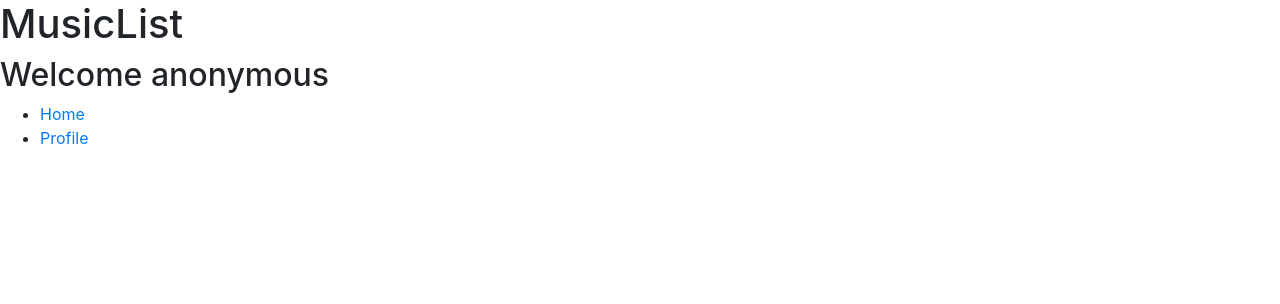
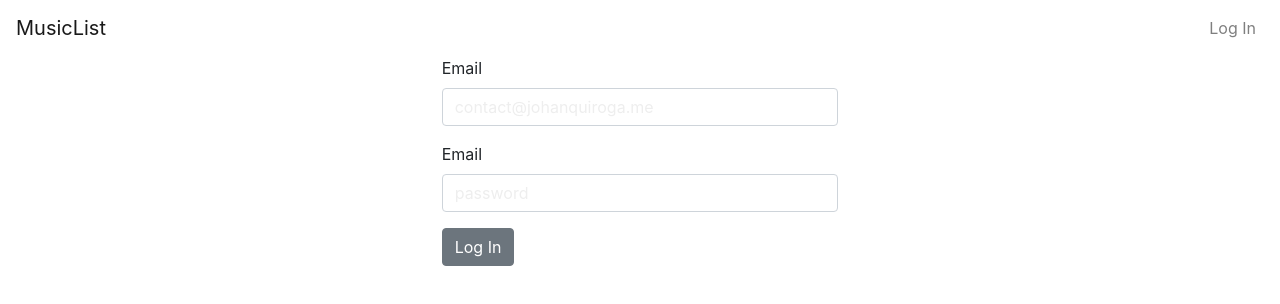
Before and after one commit to johanquiroga/MusicList, a React app: page /account/login in a window 1280 px wide. Shown: the top 304 px of the page. Built offline with nearby package versions, Linux system fonts and the light colour scheme; the HTML template or start-up script is replaced by a standard one.

Commit message:
Added login form page

```diff
--- a/package.json
+++ b/package.json
@@ -36,7 +36,7 @@
     "react-dom": "^16.4.0",
     "react-router-dom": "^4.2.2",
     "reactstrap": "^6.0.1",
-    "sass-loader": "^7.0.1",
+    "sass-loader": "^7.0.2",
     "serve-favicon": "~2.4.5",
     "style-loader": "^0.21.0",
     "webpack": "^4.10.2",
--- a/src/components/Template.jsx
+++ b/src/components/Template.jsx
@@ -3,6 +3,7 @@ import { BrowserRouter as Router, Route } from 'react-router-dom';
 
 import Header from './shared/Header';
 import HomePage from './home/HomePage';
+import LoginPage from './account/LoginPage';
 import ProfilePage from './account/ProfilePage';
 
 export default function Template() {
@@ -12,6 +13,7 @@ export default function Template() {
         <Header username="anonymous" />
         <section className="page-content container-fluid">
           <Route exact path="/" component={HomePage} />
+          <Route path="/account/login" component={LoginPage} />
           <Route path="/account/profile/:id" component={ProfilePage} />
         </section>
       </div>
--- /dev/null
+++ b/src/components/account/LoginPage.jsx
@@ -0,0 +1,40 @@
+import React from 'react';
+import { Button, Form, FormGroup, Label, Input } from 'reactstrap';
+
+class LoginPage extends React.Component {
+  constructor(props) {
+    super(props);
+  }
+
+  render() {
+    return (
+      <div className="row justify-content-center">
+        <div className="col-10 col-sm-7 col-md-5 col-lg-4">
+          <Form>
+            <FormGroup>
+              <Label htmlFor="exampleEmail">Email</Label>
+              <Input
+                type="email"
+                name="email"
+                id="exampleEmail"
+                placeholder="contact@johanquiroga.me"
+              />
+            </FormGroup>
+            <FormGroup>
+              <Label htmlFor="examplePassword">Email</Label>
+              <Input
+                type="password"
+                name="password"
+                id="examplePassword"
+                placeholder="password"
+              />
+            </FormGroup>
+            <Button>Log In</Button>
+          </Form>
+        </div>
+      </div>
+    );
+  }
+}
+
+export default LoginPage;
--- a/src/components/shared/Header.jsx
+++ b/src/components/shared/Header.jsx
@@ -1,21 +1,49 @@
 import React from 'react';
 import { Link } from 'react-router-dom';
+import {
+  Collapse,
+  Navbar,
+  NavbarToggler,
+  NavbarBrand,
+  Nav,
+  NavItem,
+  NavLink,
+} from 'reactstrap';
 
-export default function Header(props) {
-  const { username } = props;
+class Header extends React.Component {
+  constructor(props) {
+    super(props);
 
-  return (
-    <header>
-      <h1>MusicList</h1>
-      <div className="user-menu">
-        <h2>Welcome { username }</h2>
-        <nav>
-          <ul>
-            <li><Link to="/">Home</Link></li>
-            <li><Link to="/account/profile/johanquiroga">Profile</Link></li>
-          </ul>
-        </nav>
-      </div>
-    </header>
-  );
+    this.toggleNavbar = this.toggleNavbar.bind(this);
+
+    this.state = {
+      isOpen: false,
+    };
+  }
+
+  toggleNavbar() {
+    this.setState({
+      isOpen: !this.state.isOpen,
+    });
+  }
+
+  render() {
+    return (
+      <header className="wrapper">
+        <Navbar color="faded" light toggleable>
+          <NavbarToggler rigtht onClick={this.toggleNavbar} />
+          <NavbarBrand tag={Link} to="/">MusicList</NavbarBrand>
+          <Collapse isOpen={this.state.isOpen} navbar>
+            <Nav className="ml-auto" navbar>
+              <NavItem>
+                <NavLink tag={Link} to="/account/login">Log In</NavLink>
+              </NavItem>
+            </Nav>
+          </Collapse>
+        </Navbar>
+      </header>
+    );
+  }
 }
+
+export default Header;
--- /dev/null
+++ b/src/css/musiclist.scss
@@ -0,0 +1,8 @@
+header {
+  max-resolution: 1rem;
+}
+
+.form-control::-webkit-input-placeholder { color: #EEE }
+.form-control::-moz-placeholder { color: #EEE }
+.form-control:-ms-input-placeholder { color: #EEE }
+.form-control:-moz-placeholder { color: #EEE }
--- a/src/index.jsx
+++ b/src/index.jsx
@@ -2,6 +2,7 @@ import React from 'react';
 import { render } from 'react-dom';
 import { AppContainer } from 'react-hot-loader';
 import 'bootstrap/dist/css/bootstrap.min.css';
+import './css/musiclist.scss';
 
 import Template from './components/Template';
 
--- a/webpack.config.js
+++ b/webpack.config.js
@@ -32,6 +32,20 @@ module.exports = {
           use: 'css-loader',
         }),
       },
+      {
+        test: /\.scss$/,
+        use: ExtractTextPlugin.extract({
+          use: [
+            {
+              loader: 'css-loader',
+            },
+            {
+              loader: 'sass-loader',
+            },
+          ],
+          fallback: 'style-loader',
+        }),
+      },
     ],
   },
   plugins: [
```
Also changed, not shown: .babelrc, 1 other file (tests, documents, lock files or other folders).
